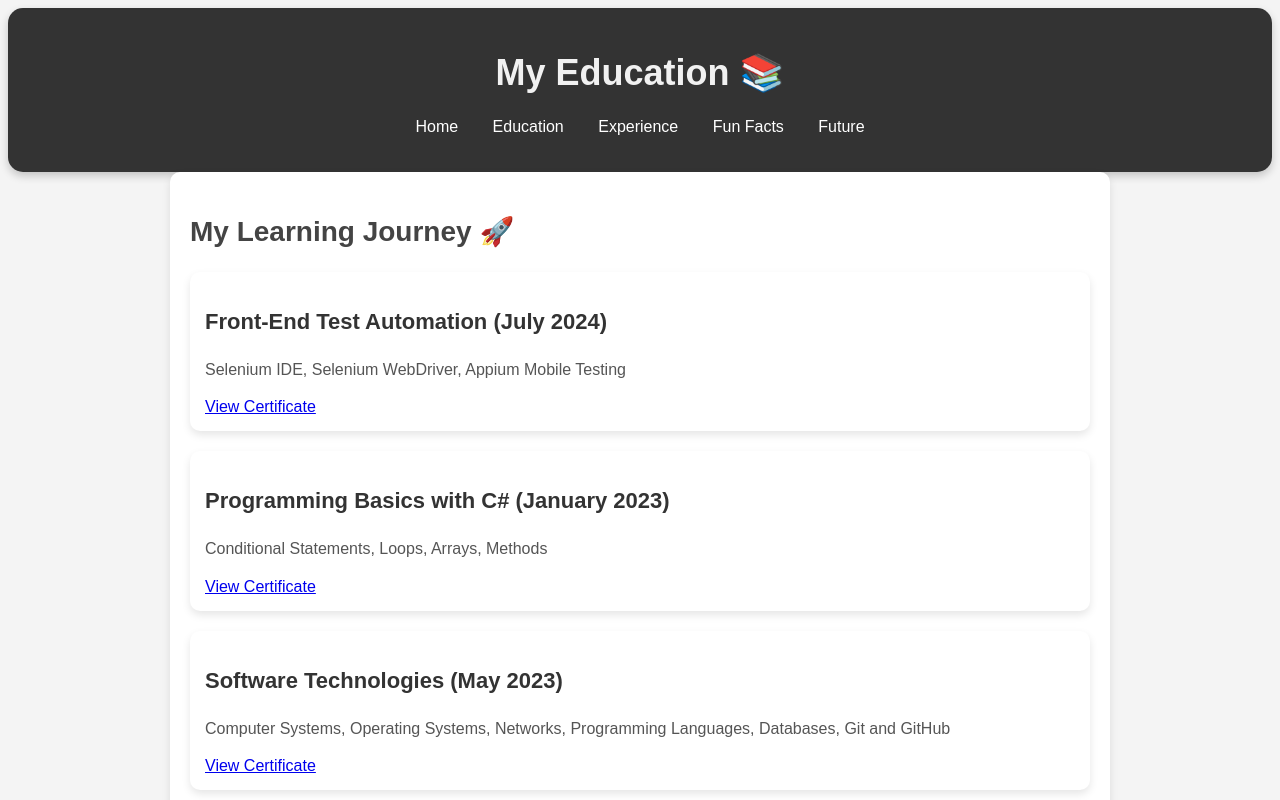
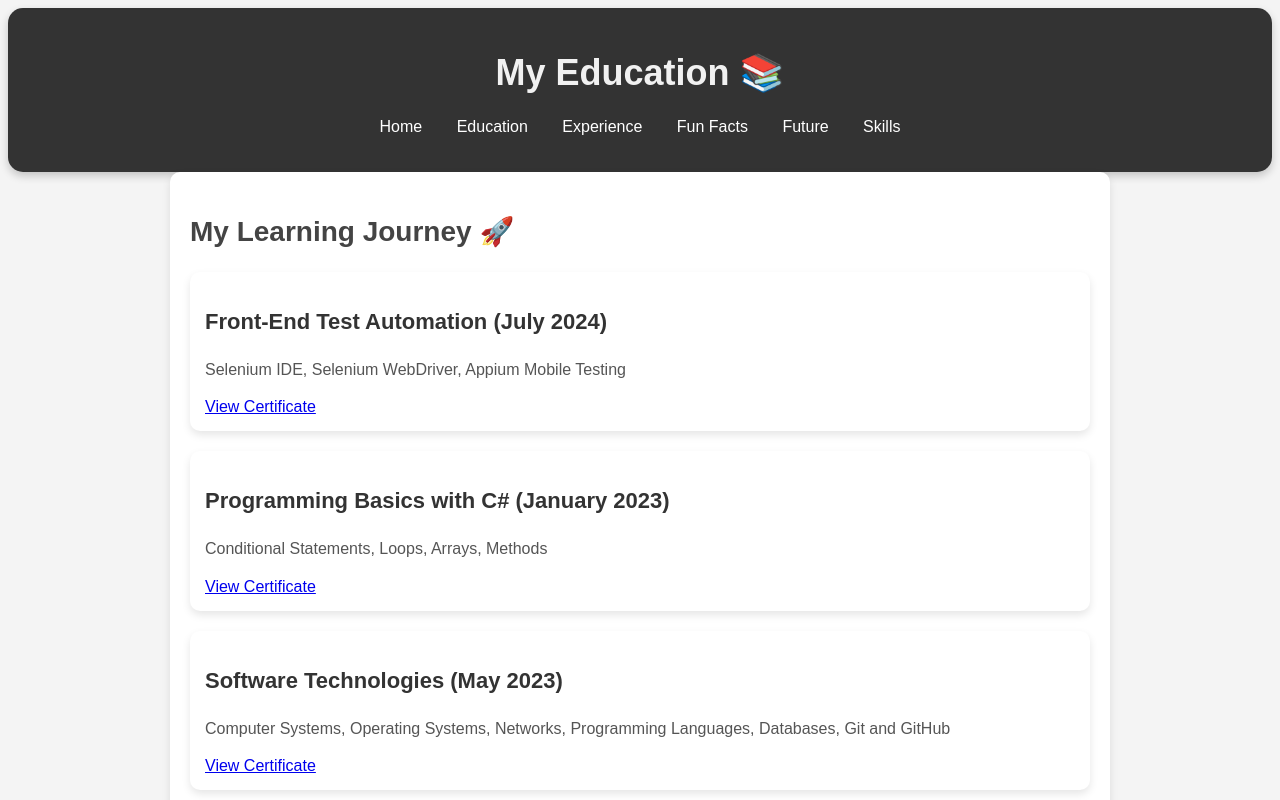
Before and after one commit to StefaniaStefanova/My-Resume, a plain HTML site: page education.html in a window 1280 px wide. Shown: the top 800 px of the page. Drawn offline with Linux system fonts and the light colour scheme.

Commit message:
Update education.html

```diff
--- a/education.html
+++ b/education.html
@@ -77,6 +77,7 @@
                 <li><a href="experience.html" style="color: white;">Experience</a></li>
                 <li><a href="fun-facts.html" style="color: white;">Fun Facts</a></li>
                 <li><a href="future.html" style="color: white;">Future</a></li>
+ <li><a href="skills.html" style="color: white;">Skills</a></li>
             </ul>
         </nav>
     </header>
```
